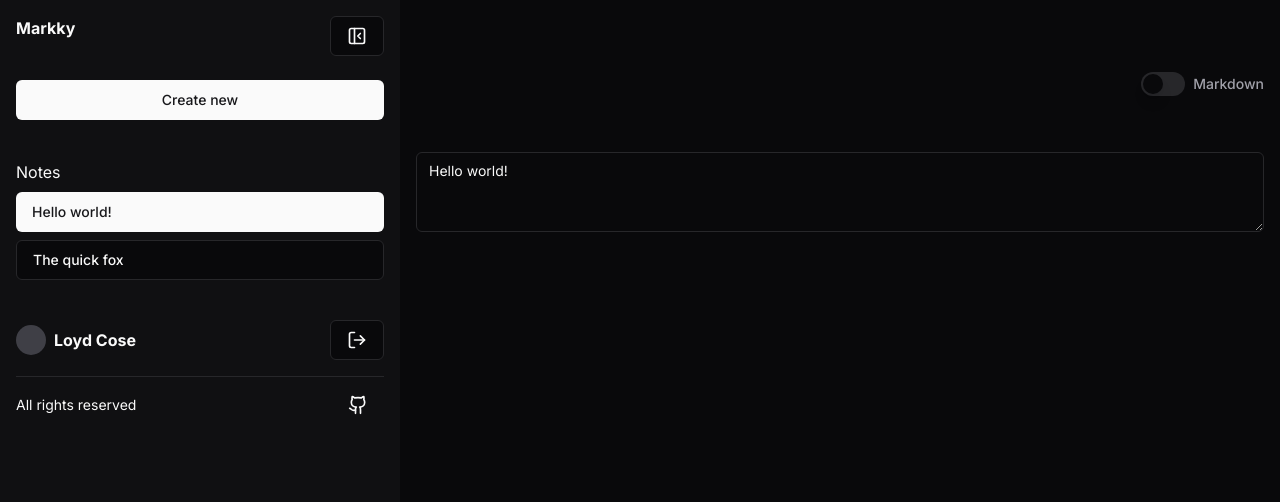
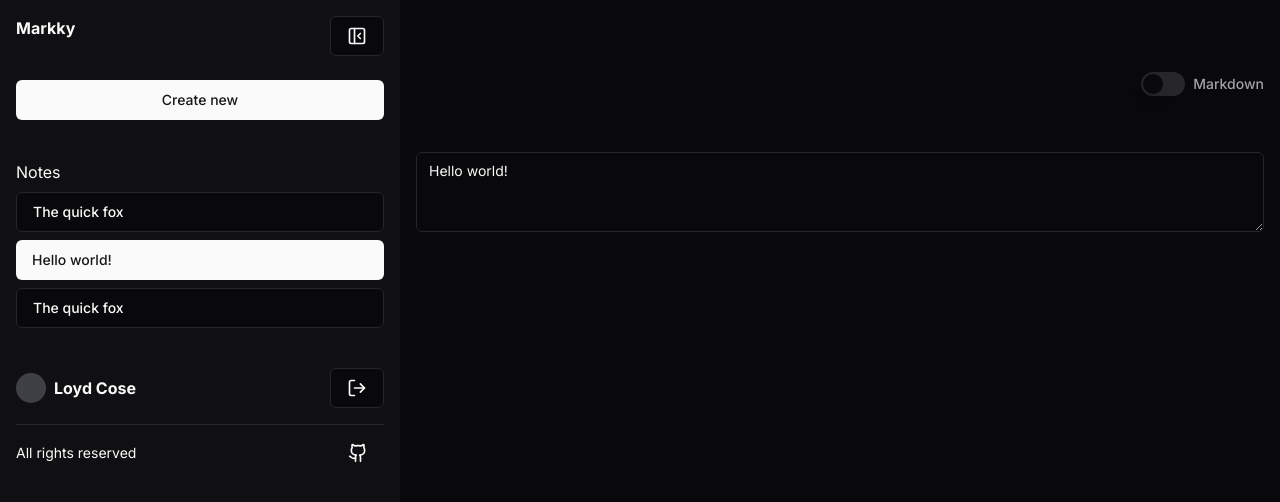
Before and after one commit to loydcose/markky, a Next.js app: page / in a window 1280 px wide. Shown: the top 502 px of the page. Built offline with nearby package versions, Linux system fonts and the light colour scheme.

Commit message:
Add sort to latest note-list

```diff
--- a/components/side-panel.tsx
+++ b/components/side-panel.tsx
@@ -9,6 +9,9 @@
 
 export default function SidePanel({ className }: { className?: string }) {
   const { setNoteId } = useNotesStore()
+  const sortedNotes = [...notes].sort(
+    (a, b) => new Date(b.updatedAt).getTime() - new Date(a.updatedAt).getTime()
+  )
 
   const handleCreateNew = () => {
     const id = notes.length + 1
@@ -21,6 +24,8 @@
     }
     notes.push(prop)
     setNoteId(id)
+
+    console.log(new Date().toString())
   }
 
   return (
@@ -41,7 +46,7 @@
 
       <h2 className="mb-2">Notes</h2>
       <div className="flex flex-col gap-2 mb-10">
-        {notes.map((note) => (
+        {sortedNotes.map((note) => (
           <NoteList key={note.id} note={note} />
         ))}
       </div>
--- a/data.ts
+++ b/data.ts
@@ -19,6 +19,13 @@
     createdAt: "11/15/2023",
     updatedAt: "11/15/2023",
   },
+  {
+    id: 3,
+    title: "The quick fox",
+    content: "The quick brown fox jumps over the lazy dog",
+    createdAt: "Wed Nov 15 2023 18:11:40 GMT+0800 (Philippine Standard Time)",
+    updatedAt: "Wed Nov 15 2023 18:11:40 GMT+0800 (Philippine Standard Time)",
+  },
 ]
 
 export { user, notes }
```
